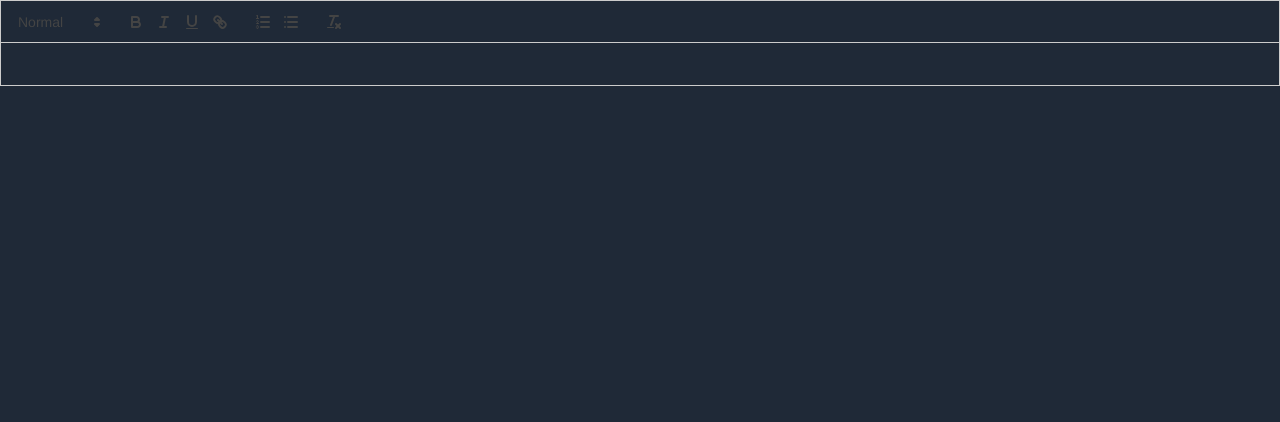
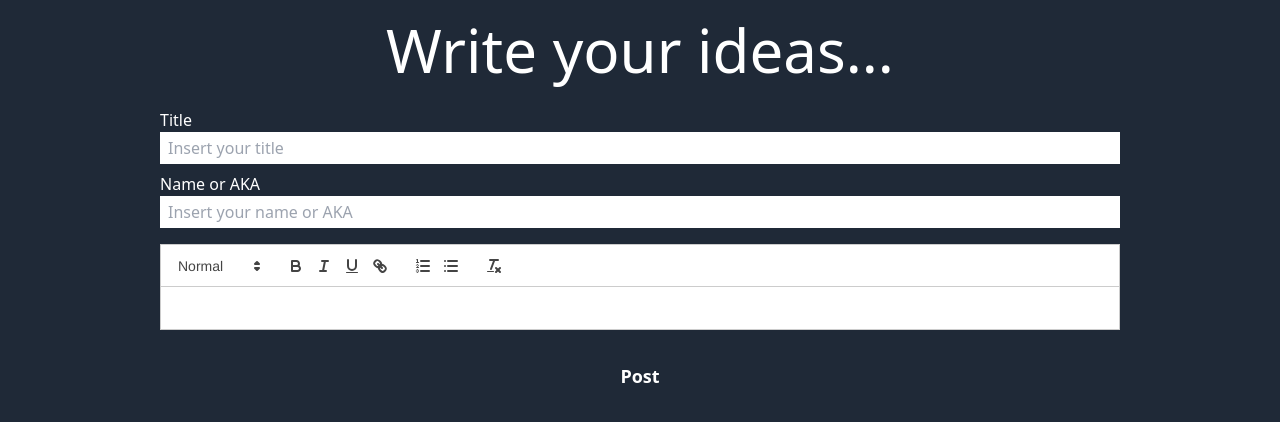
Before and after one commit to maramayo95/blog-front-ts, a React (Vite) app: page /create/article in a window 1280 px wide. Shown: the top 422 px of the page. Built offline with nearby package versions, Linux system fonts and the light colour scheme.

Commit message:
conectando back con front

```diff
--- a/package.json
+++ b/package.json
@@ -12,6 +12,7 @@
     "quill": "^1.3.7",
     "react": "^18.2.0",
     "react-dom": "^18.2.0",
+    "react-hook-form": "^7.36.1",
     "react-quill": "^2.0.0",
     "react-router-dom": "^6.4.0"
   },
--- a/src/App.tsx
+++ b/src/App.tsx
@@ -15,10 +15,9 @@ function App() {
         <Routes>
           <Route path="/" element={<Home/>}/>
           <Route path="/login" element={<Login/>}/>
+          <Route path="*" element={<Err404/>} />
+          <Route path="/article" element={<Article/>}/>
           <Route path="/dashboard" element={<Dashboard/>}/>
-          <Route path="/article" element={<Article/>}/>
-          <Route path="*" element={<Err404/>} />
-          {/* <Route path="/create/article" element={<TextEditor/>}/> */}
           <Route path="/create/article" element={<Editor/>}/>
 
         </Routes>
--- a/src/components/container/Dashboard/Dashboard.tsx
+++ b/src/components/container/Dashboard/Dashboard.tsx
@@ -1,13 +1,15 @@
-import React from 'react'
+import {useState, useEffect} from 'react'
 import Footer from '../../single/Footer'
 import NavBar from '../../single/NavBar'
-import Post from '../../single/Post'
+import PostContainer from './PostContainer';
 
 const Dashboard = () => {
+
+
   return (
     <>
       <NavBar/>
-      <Post/>
+      <PostContainer/>
       <Footer/>
     </>
   )
--- /dev/null
+++ b/src/components/container/Dashboard/PostContainer.tsx
@@ -0,0 +1,34 @@
+import React, {useState, useEffect} from 'react'
+import Post from '../../single/Post'
+
+const PostContainer = () => {
+	const [data, setData] = useState([])
+	useEffect(() => {
+		 fetch("http://localhost:8080/blog")
+		 .then(res => res.json())
+		 .then(res => setData(res))
+	}, [])
+
+	console.log(data)
+
+  return (
+    <section className="py-6 sm:py-12 dark:bg-gray-800 dark:text-gray-100">
+	<div className="container p-6 mx-auto space-y-8">
+		<div className="space-y-2 text-center">
+			<h2 className="text-3xl font-bold">Mis Publicaciones</h2>
+			<p className="font-serif text-sm dark:text-gray-400">Qualisque erroribus usu at, duo te agam soluta mucius.</p>
+		</div>
+		<div className="grid grid-cols-1 gap-x-4 gap-y-8 md:grid-cols-2 lg:grid-cols-4">
+			{/* {
+				data.map(post => (
+					<Post key={post._id} data={post}/>
+				))
+			} */}
+
+		</div>
+	</div>
+</section>
+  )
+}
+
+export default PostContainer
--- a/src/components/single/Article.tsx
+++ b/src/components/single/Article.tsx
@@ -1,6 +1,9 @@
 import React from 'react'
 
 const Article = () => {
+	{/* <div className="postContent" dangerouslySetInnerHTML={{__html: value}}>
+          This content will apear in a post
+        </div> */}
   return (
     <article className="max-w-2xl px-6 py-24 mx-auto space-y-12 dark:bg-gray-800 dark:text-gray-50">
 	<div className="w-full mx-auto space-y-4 text-center">
--- a/src/components/single/Editor.css
+++ b/src/components/single/Editor.css
@@ -1,3 +1,9 @@
+.text-editor {
+    min-height: 50vh;
+    background-color: #fafafa;
+
+}
+
 .postContent{
     color: white;
 
--- a/src/components/single/Editor.tsx
+++ b/src/components/single/Editor.tsx
@@ -1,18 +1,84 @@
 import {useState} from 'react'
+
+
 import ReactQuill from 'react-quill';
 import 'react-quill/dist/quill.snow.css';
 import './Editor.css'
 
 
+
+  type FormValues = {
+    title: string;
+    author: string;
+    body: string;
+  }
+
+
 const Editor = () => {
     const [value, setValue] = useState<string>('')
-    console.log(value)
+    const [form, setForm ] = useState<FormValues>({
+      title: "",
+      author: "",
+      body: "",
+
+    })
+
+    const handleChange = (e:any) => {
+      setForm({...form,
+        [e.target.name] : e.target.value})
+
+    }
+
+    const handleSubmit = async (e:any) => {
+        e.preventDefault()
+        const data = {
+          title: form.title,
+          author: form.author,
+          body : value
+        }
+
+        if (!data.title || !data.author || !data.body) {
+          return console.log("no Se pudo cargar el formulario") // Colocar un seteo de estado que muestre un componente de error
+        }
+
+        try {
+          await fetch('http://localhost:8080/blog', {
+           method: 'POST',
+           mode: 'cors',
+           headers: {
+              'Content-Type': 'application/json',
+           },
+           body: JSON.stringify(data)
+         }
+         )
+        } catch (error) {
+          console.error(error)
+        }
+
+        console.log(data)
+    }
+
+
   return (
-    <div>
-        <ReactQuill className="" theme="snow" value={value} onChange={setValue} />
-        <div className="postContent" dangerouslySetInnerHTML={{__html: value}}>
+    <div className="w-3/4 m-auto lg:w-3/4">
+        <h1 className="text-3xl py-5 text-white text-center lg:text-6xl">
+          Write your ideas...
+        </h1>
+      <form onSubmit={handleSubmit}>
 
+          <div className='flex flex-col my-2 '>
+            <label className="text-white" htmlFor="title">Title</label>
+            <input className="py-1 px-2" type="text" name="title" id="" placeholder='Insert your title' value={form.title} onChange={handleChange} />
+          </div>
+          <div className='flex flex-col mb-4 '>
+            <label className="text-white" htmlFor="author">Name or AKA</label>
+            <input className="py-1 px-2" type="text" name="author" id="author" placeholder='Insert your name or AKA' value={form.author} onChange={ handleChange} />
+          </div>
+          <ReactQuill className="bg-white h-3/5" theme="snow" id="body" value={value} onChange={setValue} />
+        <div className="flex justify-center ">
+            <input className="my-5 px-8 py-3  cursor-pointer text-lg font-semibold rounded dark:bg-violet-400  text-white" type="submit" value="Post" />
         </div>
+      </form>
     </div>
   )
 }
--- a/src/components/single/NavBar.tsx
+++ b/src/components/single/NavBar.tsx
@@ -1,4 +1,4 @@
-import React from 'react'
+import {Link} from 'react-router-dom'
 
 const NavBar = () => {
   return (
@@ -13,7 +13,7 @@ const NavBar = () => {
         <ul className="items-stretch hidden space-x-3 md:flex">
 
             <li className="flex">
-                <a rel="noopener noreferrer" href="#" className="flex items-center px-4 border-2 border-transparent rounded-lg bg-violet-400 text-white">Create + </a>
+                <Link rel="noopener noreferrer" to="/create/article" className="flex items-center px-4 border-2 border-transparent rounded-lg bg-violet-400 text-white">Create + </Link>
             </li>
             <li className="flex">
                 <a rel="noopener noreferrer" href="#" className="flex items-center px-4  border-2 border-solid rounded-lg text-white">Log out</a>
--- a/src/components/single/Post.tsx
+++ b/src/components/single/Post.tsx
@@ -2,14 +2,8 @@ import React from 'react'
 
 const Post = () => {
   return (
-    <section className="py-6 sm:py-12 dark:bg-gray-800 dark:text-gray-100">
-	<div className="container p-6 mx-auto space-y-8">
-		<div className="space-y-2 text-center">
-			<h2 className="text-3xl font-bold">Mis Publicaciones</h2>
-			<p className="font-serif text-sm dark:text-gray-400">Qualisque erroribus usu at, duo te agam soluta mucius.</p>
-		</div>
-		<div className="grid grid-cols-1 gap-x-4 gap-y-8 md:grid-cols-2 lg:grid-cols-4">
-			<article className="flex flex-col dark:bg-gray-900">
+    <>
+        <article className="flex flex-col dark:bg-gray-900">
 				<a rel="noopener noreferrer" href="#" aria-label="Te nulla oportere reprimique his dolorum">
 					<img alt="" className="object-cover w-full h-52 dark:bg-gray-500" src="https://source.unsplash.com/200x200/?fashion?1" />
 				</a>
@@ -23,51 +17,7 @@ const Post = () => {
 					</div>
 				</div>
 			</article>
-			<article className="flex flex-col dark:bg-gray-900">
-				<a rel="noopener noreferrer" href="#" aria-label="Te nulla oportere reprimique his dolorum">
-					<img alt="" className="object-cover w-full h-52 dark:bg-gray-500" src="https://source.unsplash.com/200x200/?fashion?2" />
-				</a>
-				<div className="flex flex-col flex-1 p-6">
-					<a rel="noopener noreferrer" href="#" aria-label="Te nulla oportere reprimique his dolorum"></a>
-					<a rel="noopener noreferrer" href="#" className="text-xs tracking-wider uppercase hover:underline dark:text-violet-400">Convenire</a>
-					<h3 className="flex-1 py-2 text-lg font-semibold leading-snug">Te nulla oportere reprimique his dolorum</h3>
-					<div className="flex flex-wrap justify-between pt-3 space-x-2 text-xs dark:text-gray-400">
-						<span>June 2, 2020</span>
-						<span>2.2K views</span>
-					</div>
-				</div>
-			</article>
-			<article className="flex flex-col dark:bg-gray-900">
-				<a rel="noopener noreferrer" href="#" aria-label="Te nulla oportere reprimique his dolorum">
-					<img alt="" className="object-cover w-full h-52 dark:bg-gray-500" src="https://source.unsplash.com/200x200/?fashion?3" />
-				</a>
-				<div className="flex flex-col flex-1 p-6">
-					<a rel="noopener noreferrer" href="#" aria-label="Te nulla oportere reprimique his dolorum"></a>
-					<a rel="noopener noreferrer" href="#" className="text-xs tracking-wider uppercase hover:underline dark:text-violet-400">Convenire</a>
-					<h3 className="flex-1 py-2 text-lg font-semibold leading-snug">Te nulla oportere reprimique his dolorum</h3>
-					<div className="flex flex-wrap justify-between pt-3 space-x-2 text-xs dark:text-gray-400">
-						<span>June 3, 2020</span>
-						<span>2.3K views</span>
-					</div>
-				</div>
-			</article>
-			<article className="flex flex-col dark:bg-gray-900">
-				<a rel="noopener noreferrer" href="#" aria-label="Te nulla oportere reprimique his dolorum">
-					<img alt="" className="object-cover w-full h-52 dark:bg-gray-500" src="https://source.unsplash.com/200x200/?fashion?4" />
-				</a>
-				<div className="flex flex-col flex-1 p-6">
-					<a rel="noopener noreferrer" href="#" aria-label="Te nulla oportere reprimique his dolorum"></a>
-					<a rel="noopener noreferrer" href="#" className="text-xs tracking-wider uppercase hover:underline dark:text-violet-400">Convenire</a>
-					<h3 className="flex-1 py-2 text-lg font-semibold leading-snug">Te nulla oportere reprimique his dolorum</h3>
-					<div className="flex flex-wrap justify-between pt-3 space-x-2 text-xs dark:text-gray-400">
-						<span>June 4, 2020</span>
-						<span>2.4K views</span>
-					</div>
-				</div>
-			</article>
-		</div>
-	</div>
-</section>
+    </>
   )
 }
 
```
Also changed, not shown: 1 other file (tests, documents, lock files or other folders).
